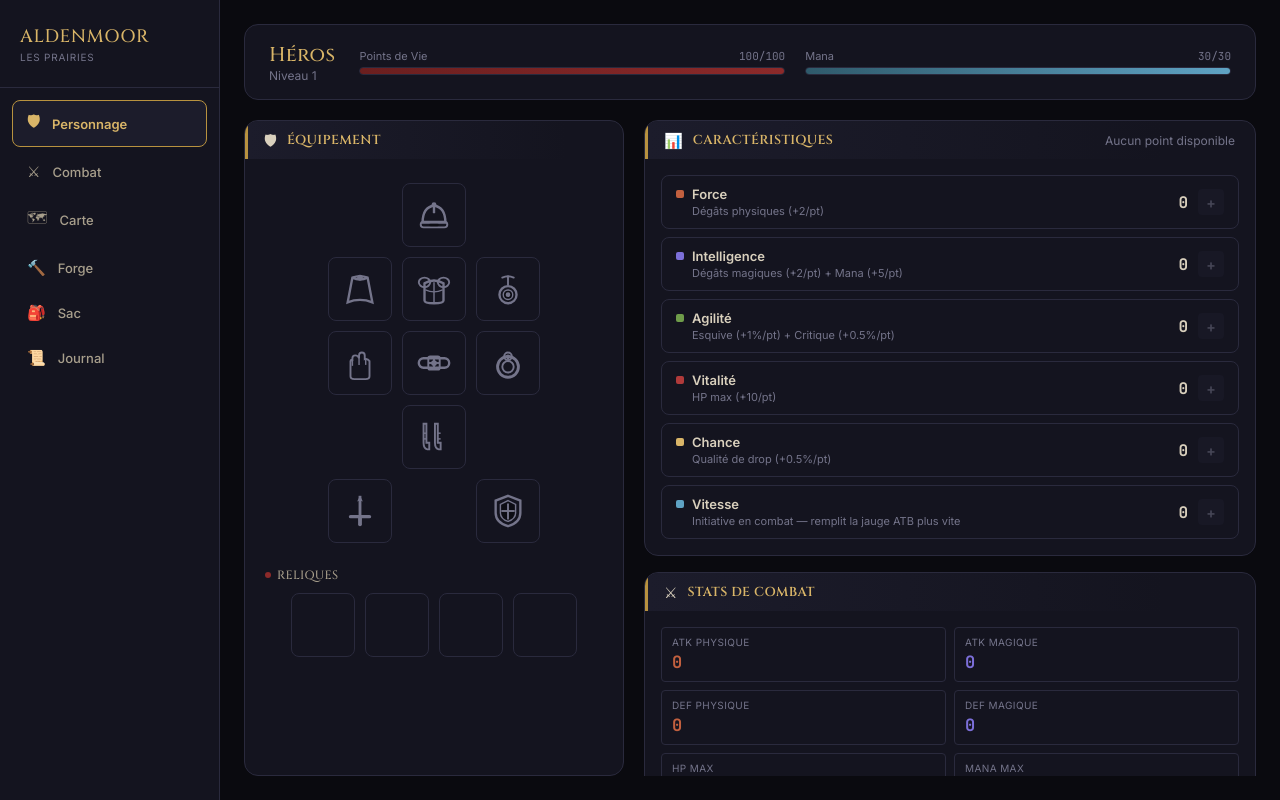
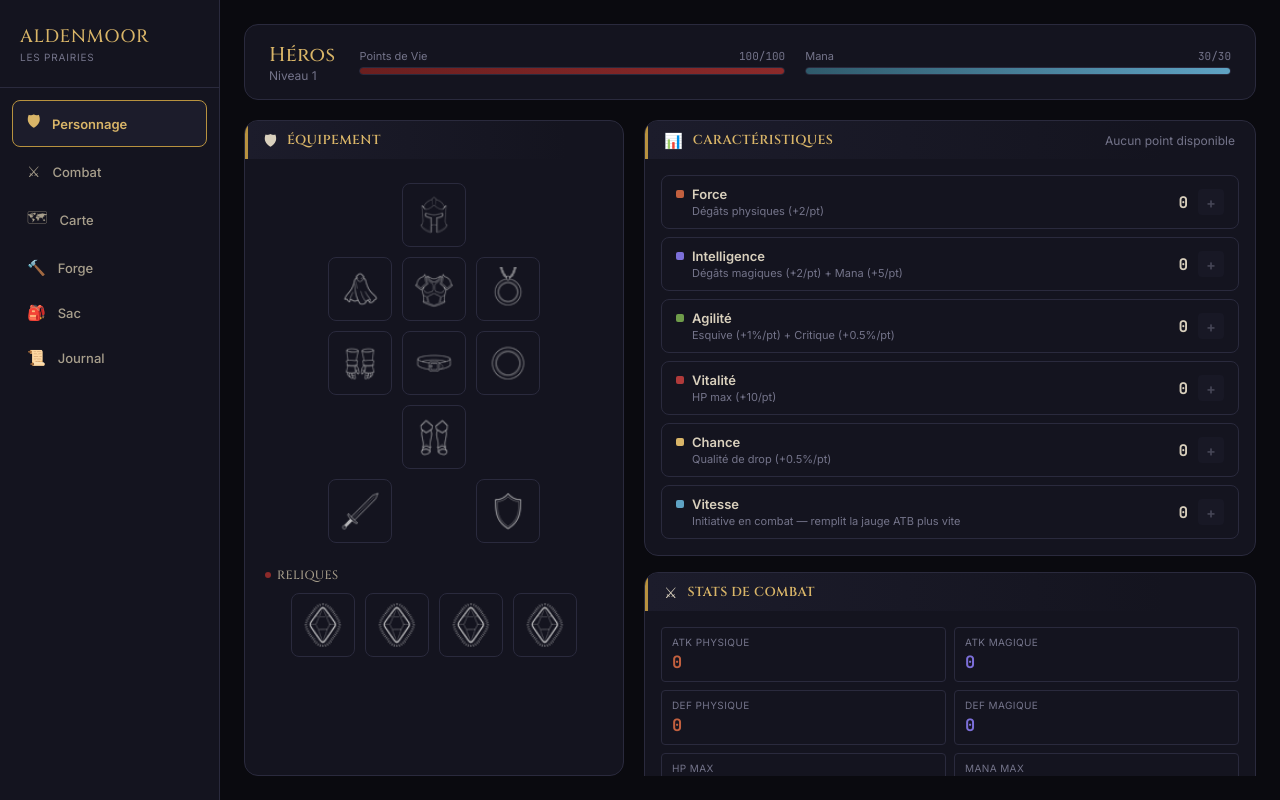
Before and after one commit to Tykazz97/medieval-rpg, a React (Vite) app: page / in a window 1280 px wide. Built offline with nearby package versions, Linux system fonts and the light colour scheme.

Commit message:
Add files via upload

```diff
--- a/src/components/character/EquipmentPanel.jsx
+++ b/src/components/character/EquipmentPanel.jsx
@@ -1,5 +1,6 @@
 import React from "react";
 import SLOT_ICONS from "../icons/SlotIcons.jsx";
+import SLOT_LUDO_ICONS from "../icons/SlotLudoIcons.jsx";
 import BannerHeader from "../shared/BannerHeader.jsx";
 import { color, border, radius } from "../../styles/theme.js";
 
@@ -27,7 +28,8 @@ const GRID_LAYOUT = [
 ];
 
 function SlotButton({ slotKey, item, onEquipSlotClick, onUnequip }) {
-  const icon = SLOT_ICONS[slotKey];
+  const svgIcon = SLOT_ICONS[slotKey];
+  const ludoIcon = SLOT_LUDO_ICONS[slotKey];
   const filled = !!item;
 
   return (
@@ -45,7 +47,7 @@ function SlotButton({ slotKey, item, onEquipSlotClick, onUnequip }) {
         borderRadius: radius.md,
         background: filled ? color.panelRaised : color.panel,
         border: filled ? `1.5px solid ${color.gold}` : border,
-        color: filled ? color.goldBright : color.mist,
+        color: filled ? color.goldBright : color.parchmentDim,
         display: "flex",
         alignItems: "center",
         justifyContent: "center",
@@ -57,9 +59,11 @@ function SlotButton({ slotKey, item, onEquipSlotClick, onUnequip }) {
       onMouseLeave={(e) => { if (!filled) e.currentTarget.style.borderColor = color.line; }}
     >
       {filled && item.img ? (
-        <img src={item.img} alt={item.name} width="40" height="40" style={{ objectFit: "contain" }} />
+        <img src={item.img} alt={item.name} width="44" height="44" style={{ objectFit: "contain", display: "block" }} />
+      ) : ludoIcon ? (
+        <img src={ludoIcon} alt="" width="44" height="44" style={{ objectFit: "contain", display: "block", opacity: filled ? 1 : 0.8 }} />
       ) : (
-        icon || <span style={{ fontSize: 10 }}>{SLOT_LABELS[slotKey]}</span>
+        svgIcon || <span style={{ fontSize: 10 }}>{SLOT_LABELS[slotKey]}</span>
       )}
     </button>
   );
```
